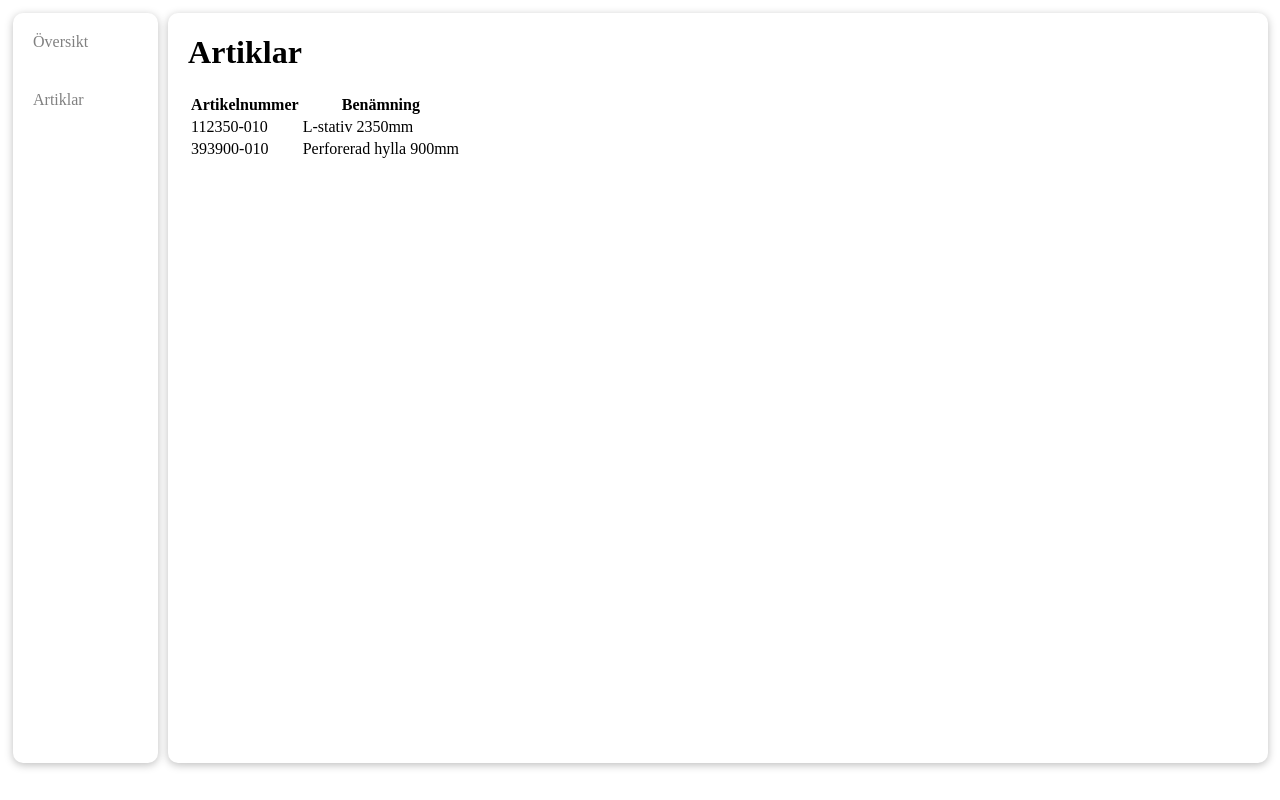
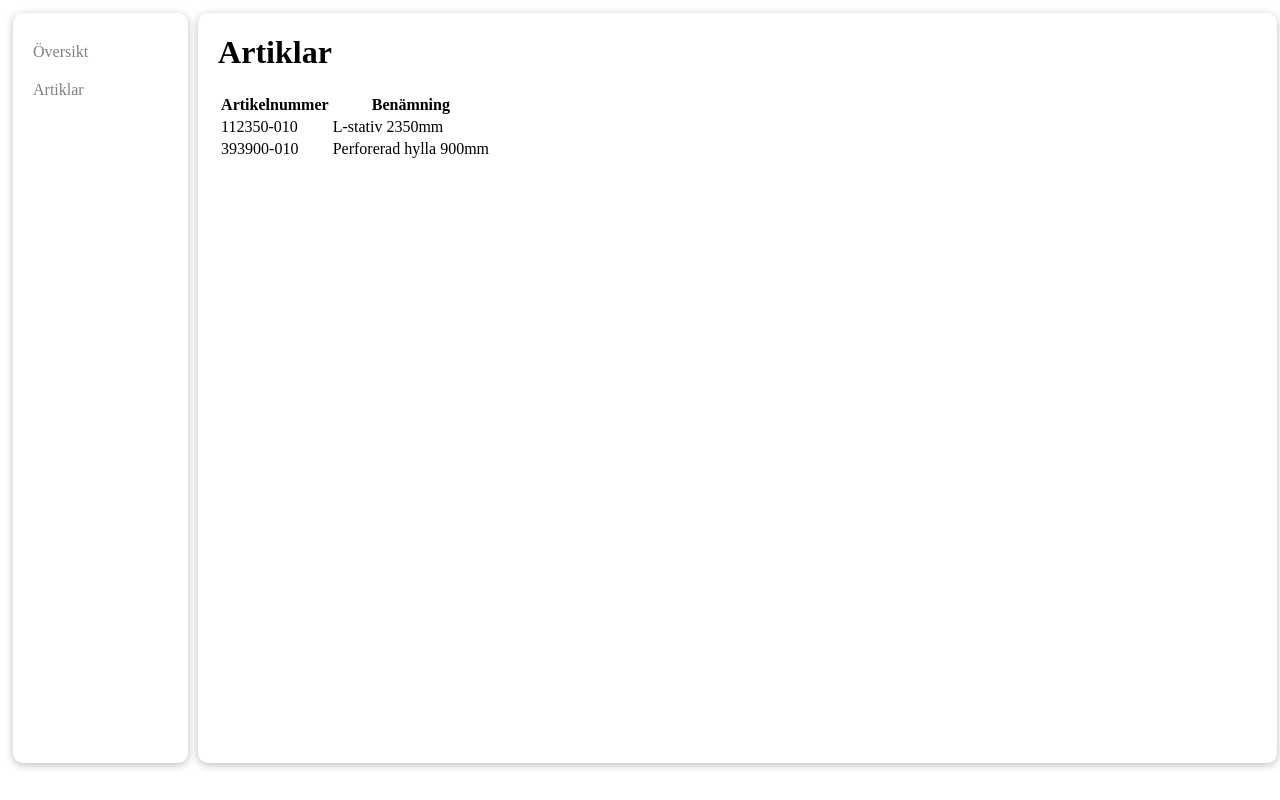
Before and after one commit to Christianbenjaminsson/WMS-system, a plain HTML site: page components/articles/articles.html in a window 1280 px wide. Drawn offline with Linux system fonts and the light colour scheme.

Commit message:
Change menu on articles page to look the same as overview page

```diff
--- a/components/articles/articles-styles.css
+++ b/components/articles/articles-styles.css
@@ -16,19 +16,12 @@
   margin-block-start: 0rem;
   padding-inline-start: 0px;
   cursor: pointer;
-}
-
-.menu ul:hover {
-  color: lightgray;
+  margin-top: 20px;
 }
 
 .menu li {
   list-style: none;
-  padding: 20px 70px 20px 20px;
-}
-
-.menu li:hover {
-  color: lightgray;
+  padding: 10px 100px 10px 20px;
 }
 
 .menu a {
```
